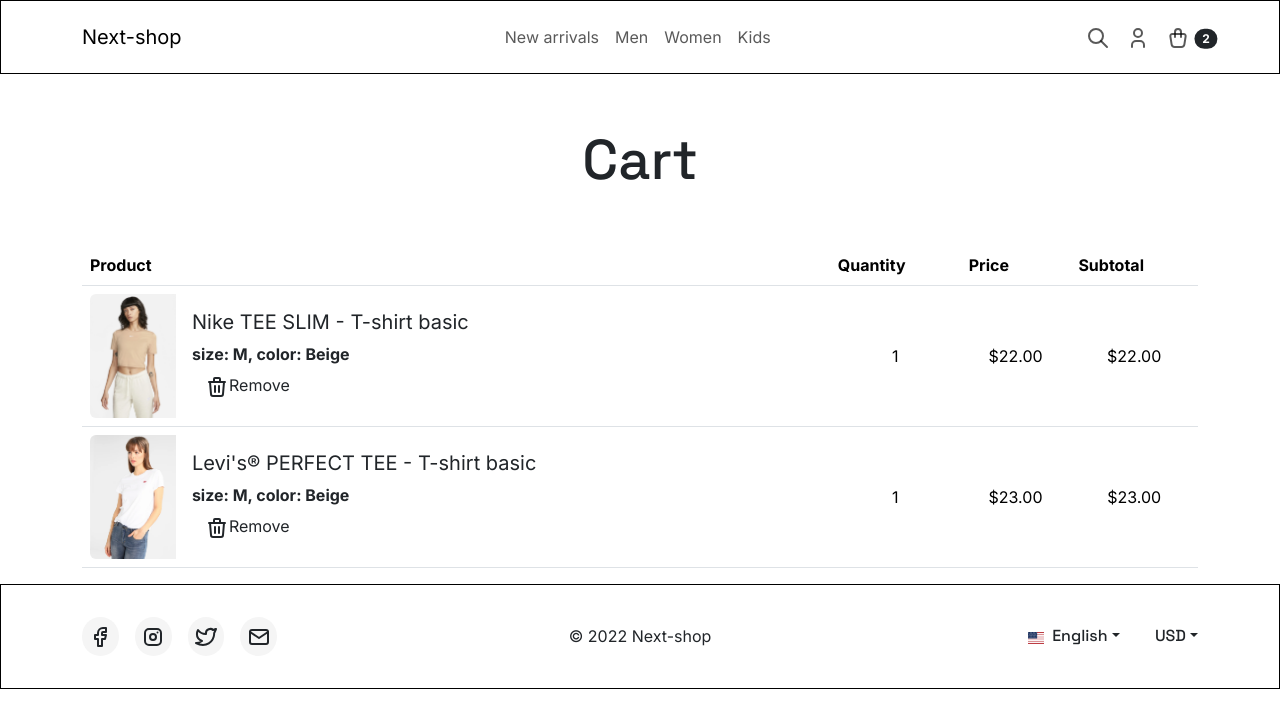
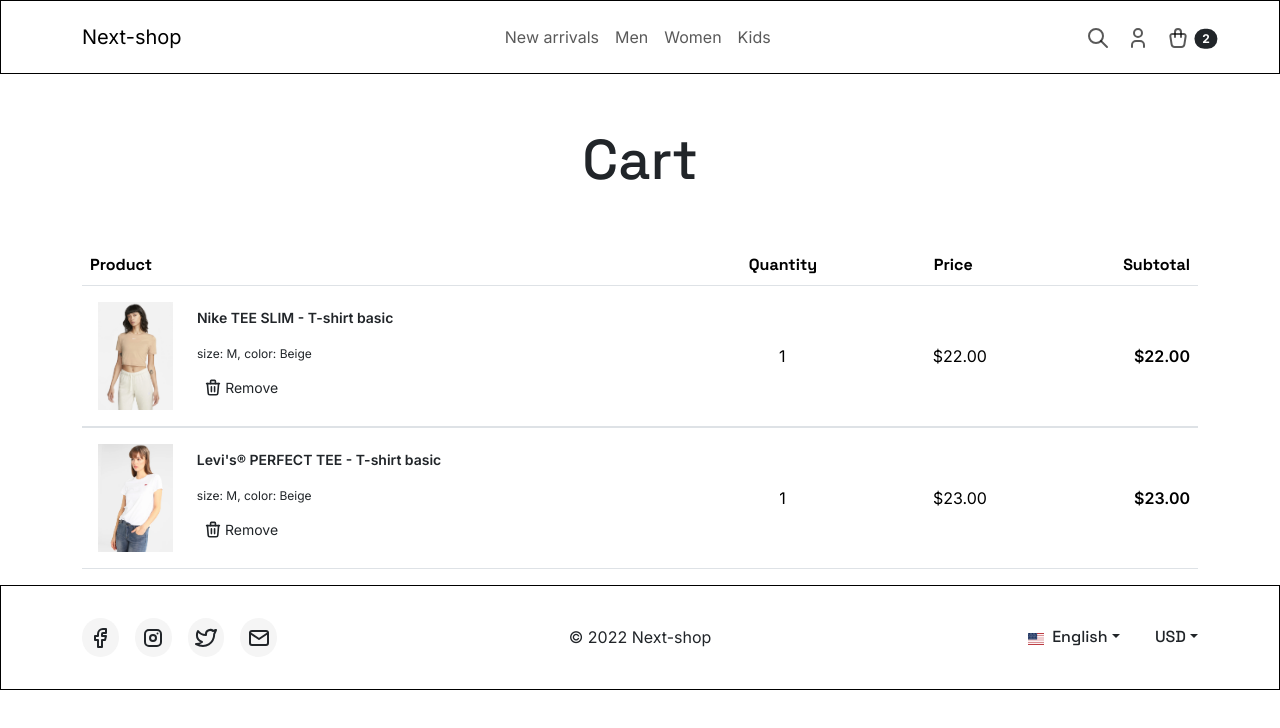
Before and after one commit to E1-XP/Next-Shop, a Next.js app: page /cart in a window 1280 px wide. Shown: the top 728 px of the page. Built offline with nearby package versions, Linux system fonts and the light colour scheme.

Commit message:
continue styling cart items

```diff
--- a/components/product-table/index.tsx
+++ b/components/product-table/index.tsx
@@ -4,37 +4,44 @@
 import styles from "./product-table.module.scss";
 
 import { formatPrice } from "../../helpers";
+import { spaceGrotesk } from "./../../styles/fonts";
 
 const data = [product, product2];
 
 export const ProductTable = () => (
-  <table className="table">
-    <thead>
-      <tr>
-        <th scope="col">Product</th>
+  <table className="table table-borderless">
+    <thead className={spaceGrotesk.className}>
+      <tr className={styles["product-table__row"]}>
+        <th className="w-50" scope="col">
+          Product
+        </th>
         <th scope="col">Quantity</th>
-        <th scope="col">Price</th>
+        <th scope="col" className={styles["product-table__th--align"]}>
+          Price
+        </th>
         <th scope="col">Subtotal</th>
       </tr>
     </thead>
-    <tbody>
+    <tbody className={styles["product-table__body"]}>
       {data.map((product) => (
-        <tr key={product.name}>
-          <th scope="row">
+        <tr className={styles["product-table__row"]} key={product.name}>
+          <td className="w-50">
             <div className={`card border-0 flex-row ${styles.card}`}>
               <Image
                 src={product.images[0]}
-                className={`img-fluid rounded-start ${styles.card__img}`}
+                className={`img-fluid rounded ${styles.card__img}`}
                 width={150}
                 alt="..."
               />
-              <div className="card-body">
-                <h5 className="card-title">
+              <div className={"card-body " + styles.card__body}>
+                <h5 className={"card-title " + styles.card__title}>
                   {product.brand} {product.name}
                 </h5>
-                <p className="card-text">size: M, color: Beige </p>
+                <p className={"card-text " + styles.card__subtitle}>
+                  size: M, color: Beige{" "}
+                </p>
                 <p className="card-text">
-                  <button className="btn">
+                  <button className={"btn " + styles.card__btn}>
                     <svg
                       xmlns="http://www.w3.org/2000/svg"
                       className="icon icon-tabler icon-tabler-trash"
@@ -59,7 +66,7 @@
                 </p>
               </div>
             </div>
-          </th>
+          </td>
           <td className="align-middle text-center">1</td>
           <td className="align-middle text-center">
             ${formatPrice(product.price)}
--- a/components/product-table/product-table.module.scss
+++ b/components/product-table/product-table.module.scss
@@ -1,11 +1,79 @@
+@import "../../node_modules/bootstrap/scss/functions";
+@import "../../node_modules/bootstrap/scss/variables";
+@import "../../node_modules/bootstrap/scss/mixins";
+
 .product-table {
+  &__body {
+    display: table-caption;
+  }
+
+  &__row {
+    justify-content: space-between;
+    display: flex;
+
+    border-bottom: 1px solid var(--bs-table-border-color);
+
+    &:not(&:first-of-type) {
+      border-top: 1px solid var(--bs-table-border-color);
+    }
+
+    & td {
+      display: flex;
+      align-items: center;
+    }
+
+    & td:last-of-type {
+      font-weight: 600;
+    }
+  }
+
+  &__th--align {
+    margin-right: 0.8rem;
+
+    @include media-breakpoint-up(md) {
+      margin-right: 2.1rem;
+    }
+  }
 }
 
 .card {
   height: 7.75rem;
 
+  &__body {
+    display: flex;
+    flex-direction: column;
+    justify-content: space-between;
+  }
+
+  &__title {
+    font-weight: 600;
+    font-size: 0.875rem;
+    overflow: hidden;
+    text-overflow: ellipsis;
+    white-space: nowrap;
+    max-width: 40vw;
+  }
+
+  &__subtitle {
+    font-size: 0.75rem;
+    max-width: 60%;
+  }
+
+  &__btn {
+    font-size: 0.875rem;
+    display: flex;
+    align-items: center;
+    padding: 0.2rem;
+
+    > svg {
+      height: 1.2rem;
+    }
+  }
+
   &__img {
     height: 100%;
     width: auto;
+    padding: calc(var(--bs-card-spacer-y) * 0.5)
+      calc(var(--bs-card-spacer-x) * 0.5);
   }
 }
```
